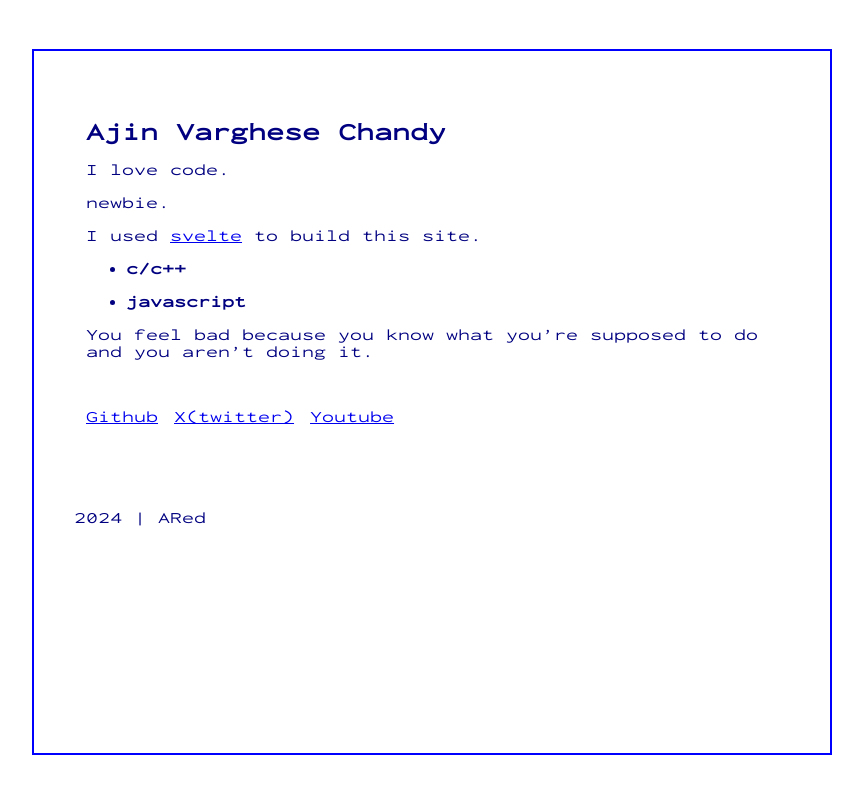
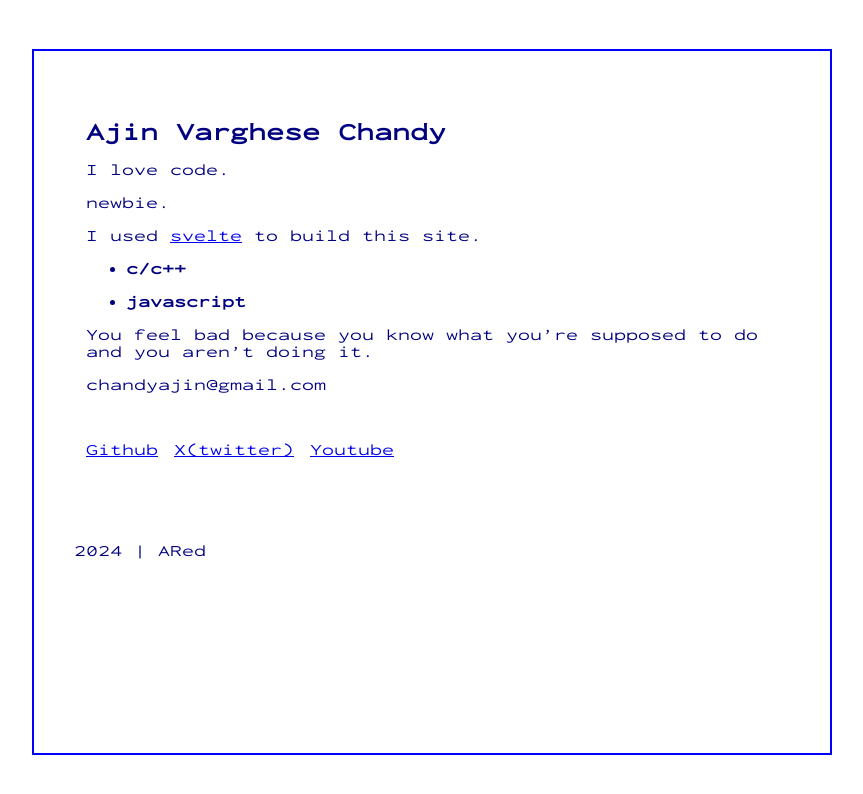
Before and after one commit to aajinn/0Ared, a SvelteKit app: page / in a window 1280 px wide. Shown: the top 794 px of the page, without its empty margins (208-1071 px from the left). Built offline with nearby package versions, Linux system fonts and the light colour scheme.

Commit message:
added email to content

```diff
--- a/src/routes/+page.svelte
+++ b/src/routes/+page.svelte
@@ -19,6 +19,7 @@
         >You feel bad because you know what you’re supposed to do and you aren’t
         doing it.
     </p>
+    <p> chandyajin@gmail.com </p>
     <nav>
         <ul>
             <li><p><a href="https://github.com/ARed99/">Github</a></p></li>
```
